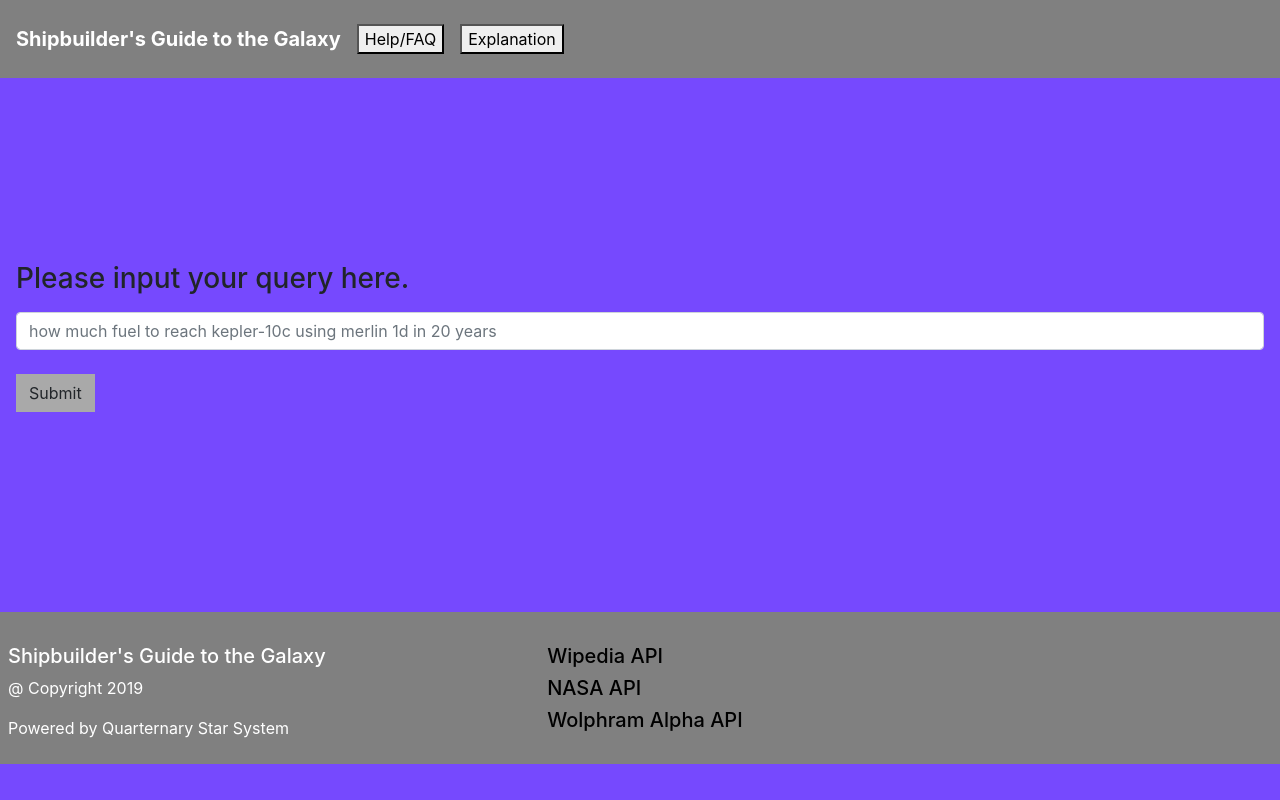
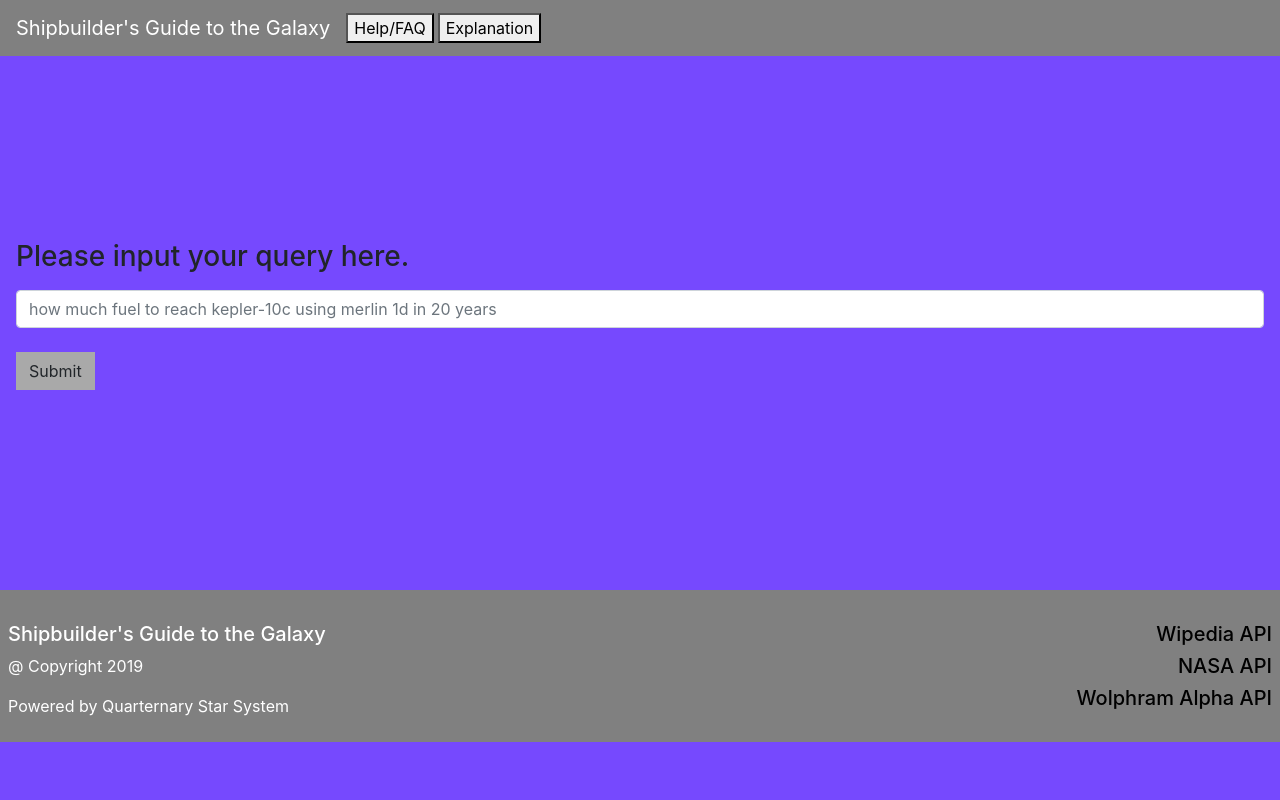
Before and after one commit to pollsmor/Project_01, a Flask app: page / in a window 1280 px wide. Run offline with Flask 2, Linux system fonts and the light colour scheme; parts of the project's set-up code (start-up, migrations or seed data) failed here and were passed over; some libraries are stand-ins or nearby versions.

Commit message:
Trying to make site prettier

```diff
--- a/templates/_base.html
+++ b/templates/_base.html
@@ -18,10 +18,10 @@
       <nav class="navbar navbar-expand-lg navbar-light" style="background-color:#808080;">
 
         <a class="navbar-brand" style="color:white;" href="../">
-          <strong>Shipbuilder's Guide to the Galaxy</strong>
+          Shipbuilder's Guide to the Galaxy
         </a>
         <a href=../static/help.html target="_blank"><input type="button" class="rounded-0" value="Help/FAQ"></a>
-        <a href=../static/explanation.html target="_blank"><input type="button" class="m-3 rounded-0" value="Explanation"></a>
+        <a href=../static/explanation.html target="_blank"><input type="button" class="m-1 rounded-0" value="Explanation"></a>
       </nav>
 
       <br><br>
@@ -48,13 +48,13 @@
       <footer style="background-color:#808080; color:white;" class="font-small p-2">
         <br>
         <div class="row">
-          <div class="col-sm-5" style="color:white;">
+          <div class="col-sm-6" style="color:white;">
             <h5>Shipbuilder's Guide to the Galaxy</h5>
             <p class="footer-copyright">@ Copyright 2019</p>
             <p>Powered by Quarternary Star System</p>
           </div>
           <hr class="clearfix w-80 d-md-none pb-3">
-          <div class="col-sm-5">
+          <div class="col-sm-6 text-right">
             <h5><a href="https://docs.google.com/document/d/1KNf_h_Rysiftc88uZNZO4LMpAyQprUTSj-eg5CMz9a8/edit" style="color:black;">Wipedia API</a></h5>
             <h5><a href="https://docs.google.com/document/d/1J5PAzkRvPBrzud4jhXBX3yZZtMhlTx1KmLQezlLszEk/edit" style="color:black;">NASA API</a></h5>
             <h5><a href="https://docs.google.com/document/d/1GLX_8-HKjzI7kHLleQikTbWZ0orXhYVnabveE6T6J8M/edit" style="color:black;">Wolphram Alpha API</a></h5>
```
Also changed, not shown: static/help.html (+5 -5 lines).
